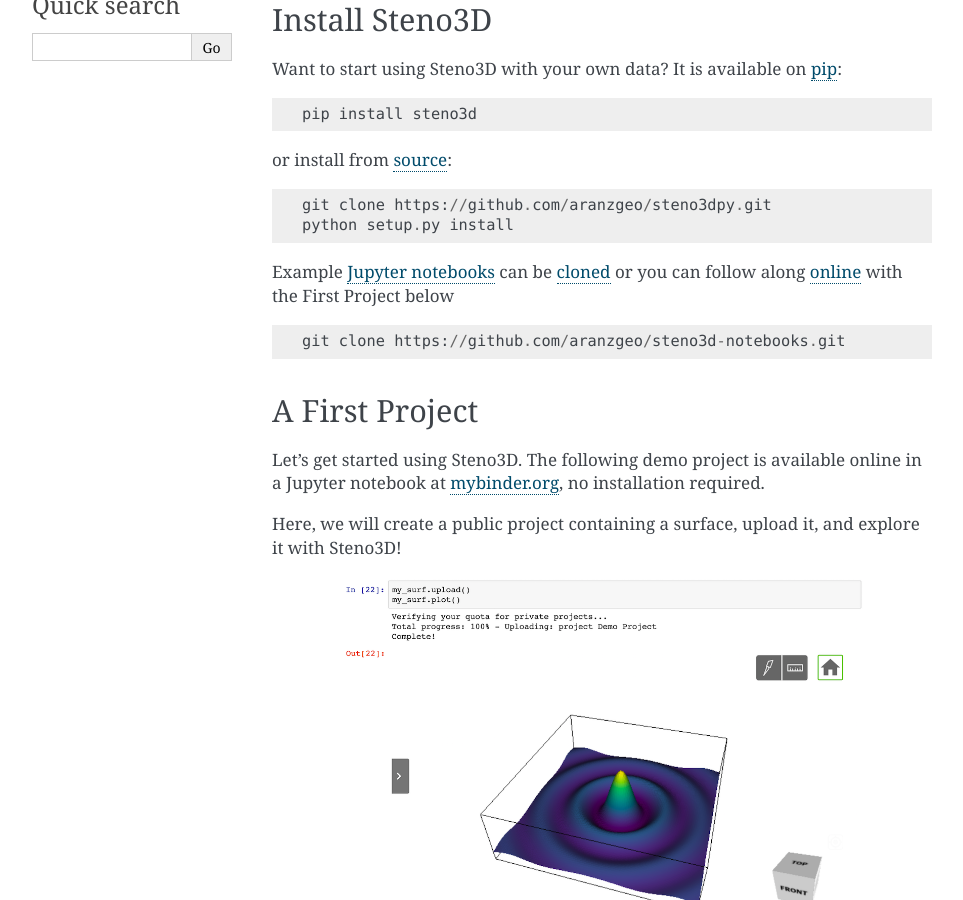
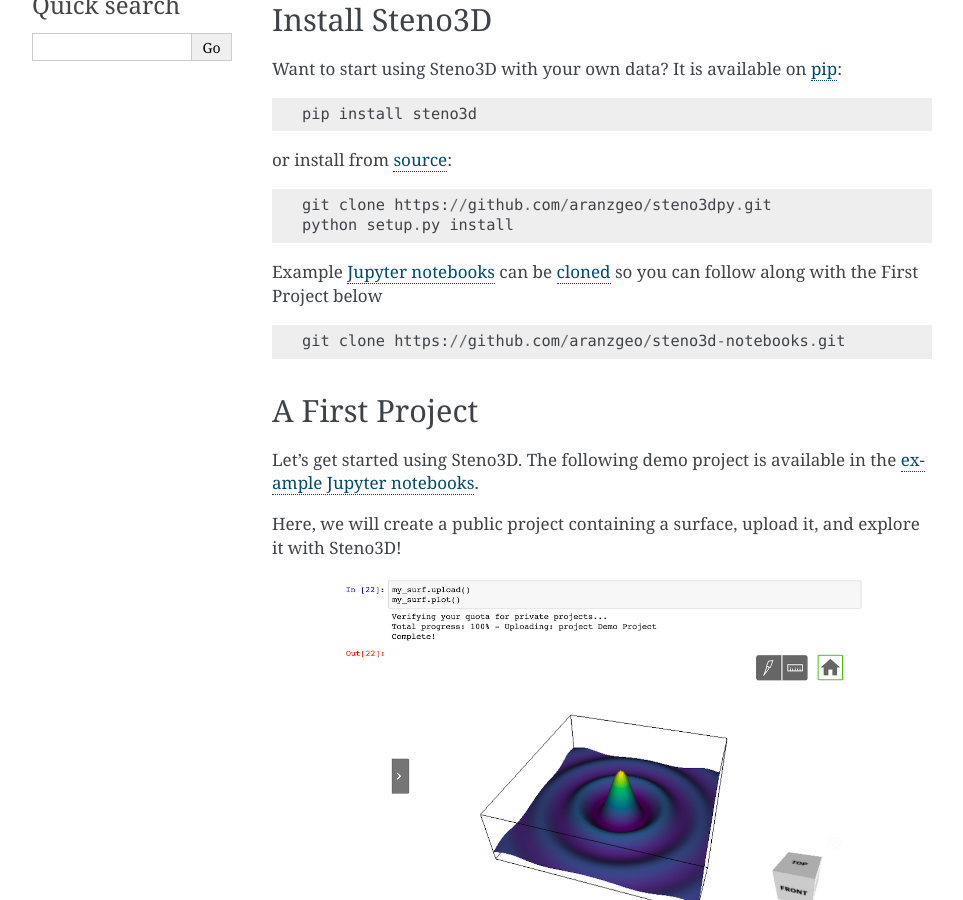
Before and after one commit to Geostatistic/steno3dpy, a Sphinx documentation site: the page built from docs/content/quickstart.rst, in a window 1280 px wide and 900 px high, scrolled down 312 px. Shown: the whole window, without its empty margins (148-1111 px from the left). Built offline with Sphinx 7.4.7, drawn with Linux system fonts in a browser that asks for light colours.

Commit message:
Remove mybinder.org references

```diff
--- a/README.rst
+++ b/README.rst
@@ -16,9 +16,6 @@
 
 .. image:: https://img.shields.io/badge/download-PyPI-yellow.svg
     :target: https://pypi.python.org/pypi/steno3d
-
-.. image:: http://mybinder.org/badge.svg
-    :target: http://mybinder.org/repo/aranzgeo/steno3d-notebooks
 
 Welcome to the Python client library for `Steno3D <https://steno3d.com>`_
 by `ARANZ Geo Limited <https://www.aranzgeo.com>`_. Explore and collaborate on your 3D data!
--- a/docs/conf.py
+++ b/docs/conf.py
@@ -309,8 +309,7 @@
 intersphinx_mapping = {'https://docs.python.org/': None,
                        'http://propertiespy.readthedocs.io/en/latest/': None}
 
-linkcheck_ignore = ['http://mybinder.org/repo/aranzgeo/steno3d-notebooks',
-                    'http://docs.scipy.org/doc/numpy/reference/']
+linkcheck_ignore = ['http://docs.scipy.org/doc/numpy/reference/']
 linkcheck_retries = 10
 
 
--- a/docs/content/quickstart.rst
+++ b/docs/content/quickstart.rst
@@ -35,8 +35,7 @@
 
 Example `Jupyter notebooks <http://jupyter.readthedocs.io/en/latest/install.html>`_
 can be `cloned <https://github.com/aranzgeo/steno3d-notebooks>`_
-or you can follow along `online <http://mybinder.org/repo/aranzgeo/steno3d-notebooks>`_
-with the First Project below
+so you can follow along with the First Project below
 
 .. code::
 
@@ -49,15 +48,14 @@
 ---------------
 
 Let's get started using Steno3D. The following demo project is available
-online in a Jupyter notebook at `mybinder.org <http://mybinder.org/repo/aranzgeo/steno3d-notebooks>`_,
-no installation required.
+in the `example Jupyter notebooks <https://github.com/aranzgeo/steno3d-notebooks>`_.
 
 Here, we will create a public project containing a surface, upload it, and explore it with Steno3D!
 
 .. image:: /images/steno3dpy_screenshot.png
     :width: 80%
     :align: center
-    :target: http://mybinder.org/repo/aranzgeo/steno3d-notebooks
+    :target: https://github.com/aranzgeo/steno3d-notebooks
 
 Start by importing Steno3D. If you are using the online notebooks
 your environment should already be set up; otherwise, Steno3D is
```
